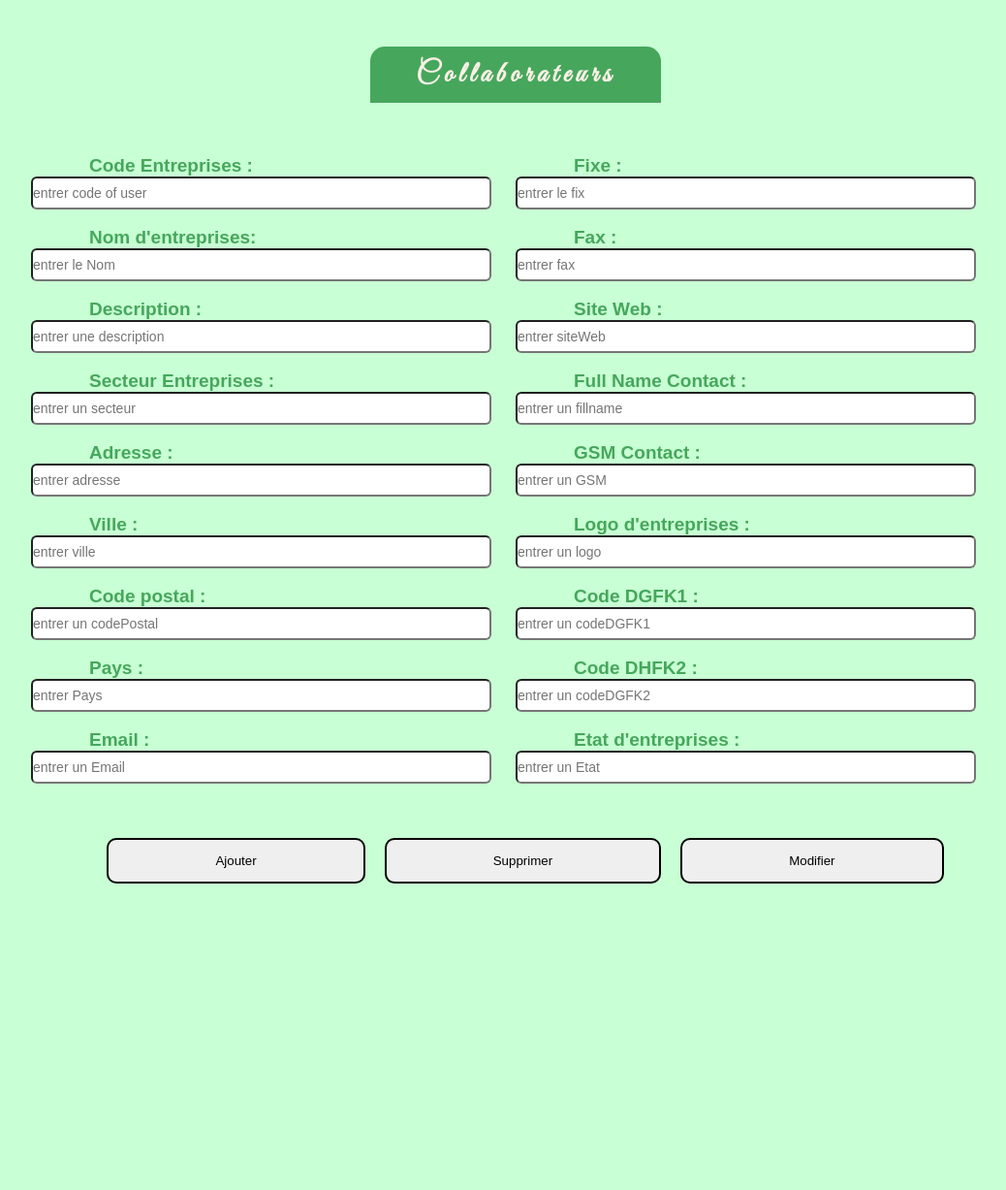
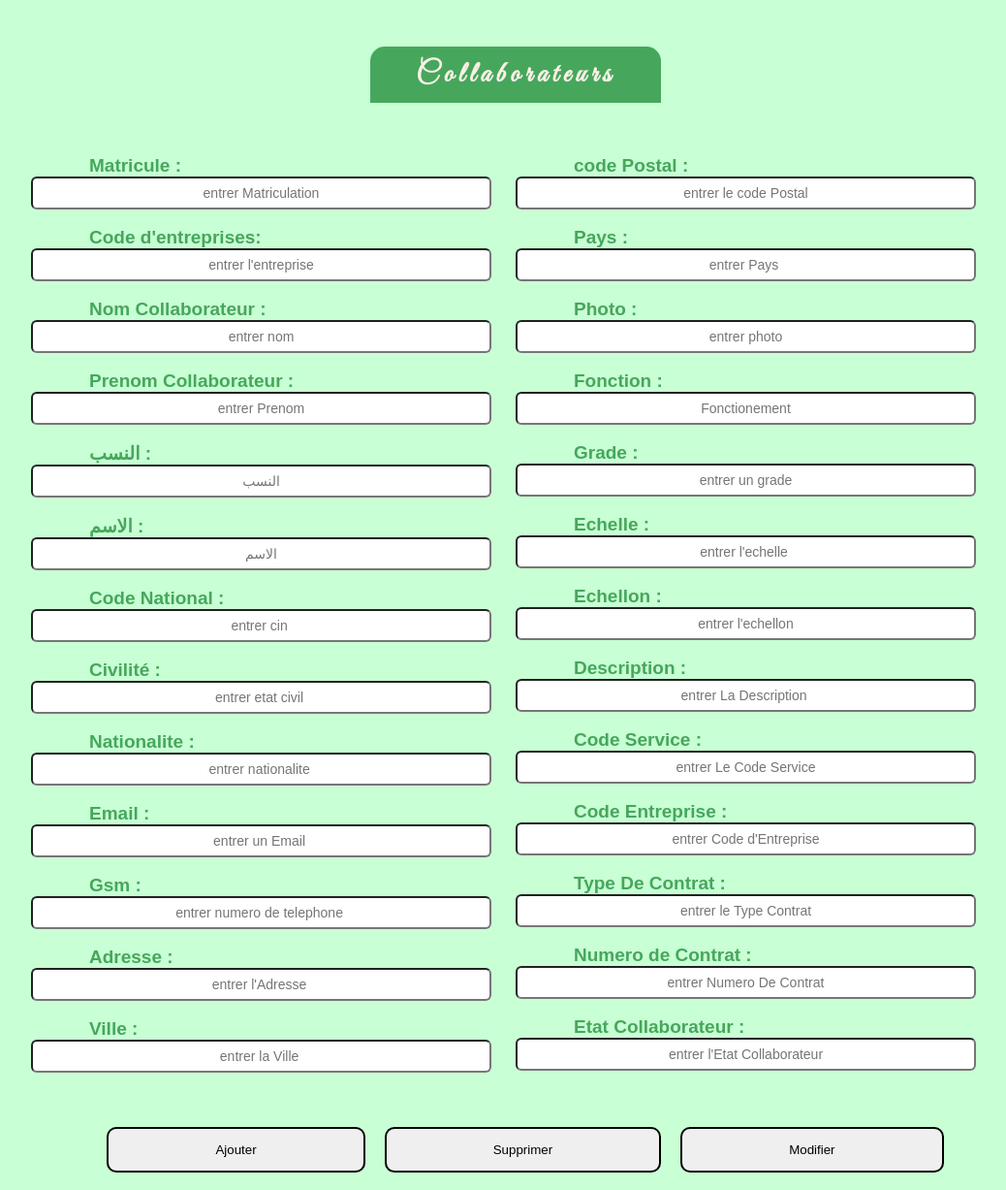
Before and after one commit to otm05/istocks, a PHP site: page /gestion_collabo.php in a window 1280 px wide. Shown: the part 60-1287 px from the top of the page at 97% size, without its empty margins (108-1146 px from the left). Before the commit the page ends 971 px from the top, so only its background shows below. Run offline with PHP 8.4, Linux system fonts and the light colour scheme; some web fonts are replaced.

Commit message:
rongement des pages

```diff
--- a/css/style_Gestion.css
+++ b/css/style_Gestion.css
@@ -43,7 +43,9 @@ border: 2px solid;
 padding: 14px 110px ;
 outline: none;
 cursor: pointer;
-
+}
+input[placeholder] {
+    text-align: center;
 }
 input[type=submit]:hover{
 background-color:rgb(91, 173, 187);
--- a/gestion_collabo.php
+++ b/gestion_collabo.php
@@ -123,48 +123,64 @@ background-color: #46A75C;
         <legend class="entr">Collaborateurs</legend><br><br><br>
         <div class="Global">
 
-        <!--div col2-->
+        <!--div col1-->
         <div class="col1" >
-        <label>Code Entreprises : </label>
-        <input type='text' name='CodeEntr' placeholder="entrer code of user"><br><br>
-        <label>Nom d'entreprises:</label>
-        <input type='text' name ='NomEntr' placeholder="entrer le Nom"><br><br>
-        <label>Description :</label>
-        <input type='text' name='_description' placeholder="entrer une description"><br><br>
-        <label>Secteur Entreprises :</label>
-        <input type= 'text' name='SecteurEntre' placeholder="entrer un secteur "><br><br>
-        <label>Adresse  : </label>
-        <input type= 'text' name='adresse' placeholder="entrer adresse "><br><br>
-        <label>Ville :</label>
-        <input type= 'text' name='ville' placeholder="entrer ville"><br><br>
-        <label>Code postal :</label>
-        <input type= 'text' name='codePostal' placeholder="entrer un codePostal "><br><br>
-        <label>Pays :</label>
-        <input type= 'text' name='pays' placeholder="entrer Pays "><br><br>
+        <label>Matricule : </label>
+        <input type='text' name='matricule' placeholder="entrer Matriculation"><br><br>
+        <label>Code d'entreprises:</label>
+        <input type='text' name ='CodeEntrFK' placeholder="entrer l'entreprise"><br><br>
+        <label>Nom Collaborateur :</label>
+        <input type='text' name='nom' placeholder="entrer nom"><br><br>
+        <label>Prenom Collaborateur :</label>
+        <input type= 'text' name='prenom' placeholder="entrer Prenom"><br><br>
+        <label>النسب  : </label>
+        <input type= 'text' name='nomArabe' placeholder="النسب"><br><br>
+        <label>الاسم :</label>
+        <input type= 'text' name='prenomArabe' placeholder="الاسم"><br><br>
+        <label>Code National :</label>
+        <input type= 'text' name='cin' placeholder="entrer cin "><br><br>
+        <label>Civilité :</label>
+        <input type= 'text' name='civilite' placeholder="entrer etat civil "><br><br>
+        <label>Nationalite :</label>
+        <input type= 'text' name='nationalite' placeholder="entrer nationalite "><br><br>
         <label>Email :</label>
         <input type= 'text' name='email' placeholder="entrer un Email "><br><br>
+        <label>Gsm :</label>
+        <input type= 'text' name='gsm' placeholder="entrer numero de telephone "><br><br>
+        <label>Adresse :</label>
+        <input type= 'text' name='adresse' placeholder="entrer l'Adresse "><br><br>
+        <label>Ville :</label>
+        <input type= 'text' name='ville' placeholder="entrer la Ville "><br><br>
         </div>
 
         <!--div col2-->
         <div class="col2">
-        <label>Fixe :</label>
-        <input type= 'text' name='fixe' placeholder="entrer le fix "><br><br>
-        <label>Fax :</label>
-        <input type= 'text' name='fax' placeholder="entrer fax "><br><br>
-        <label>Site Web :</label>
-        <input type= 'text' name='siteWeb' placeholder="entrer siteWeb "><br><br>
-        <label>Full Name Contact :</label>
-        <input type= 'text' name='fullnameContact' placeholder="entrer un fillname"><br><br>
-        <label>GSM Contact :</label>
-        <input type= 'text' name='gsmcontact' placeholder="entrer un GSM "><br><br>
-        <label>Logo d'entreprises :</label>
-        <input type= 'text' name='logoEntre' placeholder="entrer un logo "><br><br>
-        <label>Code DGFK1 :</label>
-        <input type= 'text' name='codeDGFK1' placeholder="entrer un codeDGFK1 "><br><br>
-        <label>Code DHFK2 :</label>
-        <input type= 'text' name='codeDGFK2' placeholder="entrer un codeDGFK2 "><br><br>
-        <label>Etat d'entreprises :</label>
-        <input type= 'text' name='EtatEntre' placeholder="entrer un Etat"><br><br>
+        <label>code Postal :</label>
+        <input type= 'text' name='codePostal' placeholder="entrer le code Postal"><br><br>
+        <label>Pays :</label>
+        <input type= 'text' name='pays' placeholder="entrer Pays "><br><br>
+        <label>Photo :</label>
+        <input type= 'text' name='photo' placeholder="entrer photo"><br><br>
+        <label>Fonction :</label>
+        <input type= 'text' name='Fonction' placeholder="Fonctionement"><br><br>
+        <label>Grade :</label>
+        <input type= 'text' name='grade' placeholder="entrer un grade"><br><br>
+        <label>Echelle :</label>
+        <input type= 'text' name='echelle' placeholder="entrer l'echelle "><br><br>
+        <label>Echellon :</label>
+        <input type= 'text' name='echellon' placeholder="entrer l'echellon"><br><br>
+        <label>Description :</label>
+        <input type= 'text' name='_description' placeholder="entrer La Description "><br><br>
+        <label>Code Service :</label>
+        <input type= 'text' name='codeSrvFK1' placeholder="entrer Le Code Service"><br><br>
+        <label>Code Entreprise :</label>
+        <input type= 'text' name='codeEntrFK2' placeholder="entrer Code d'Entreprise"><br><br>
+        <label>Type De Contrat :</label>
+        <input type= 'text' name='typeContrat' placeholder="entrer le Type Contrat"><br><br>
+        <label>Numero de Contrat :</label>
+        <input type= 'text' name='numContrat' placeholder="entrer Numero De Contrat"><br><br>
+        <label>Etat Collaborateur :</label>
+        <input type= 'text' name='etatColabo' placeholder="entrer l'Etat Collaborateur"><br><br>
         </div>
 
         </div><br>
```
Also changed, not shown: gestion_Poles.php (+35 -33 lines), gestion_departement.php (+21 -19 lines), gestion_entreprise.php (+5 -3 lines), gestion_services.php (+16 -34 lines).
